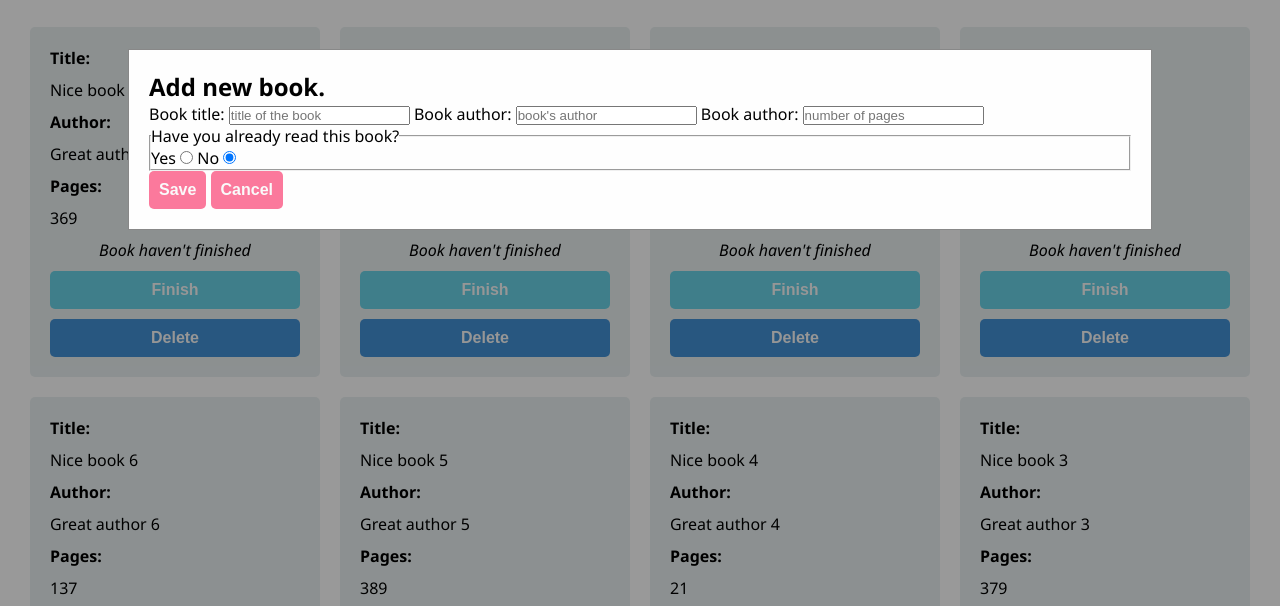
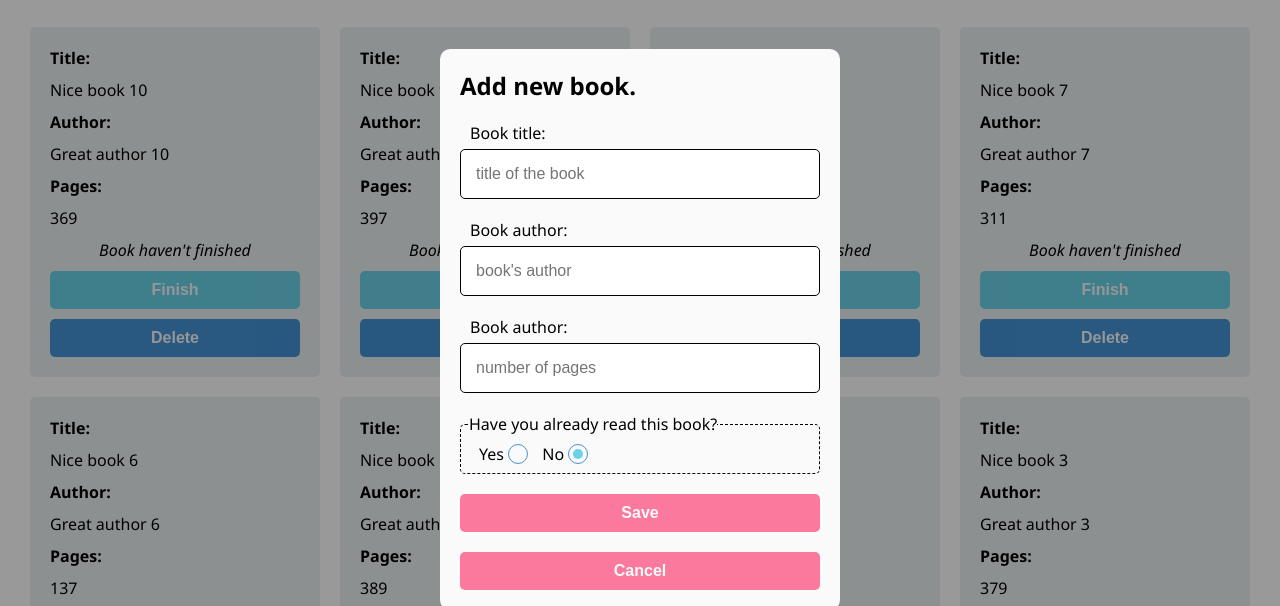
Before and after one commit to vlasdv/library, a plain HTML site: page index.html in a window 1280 px wide. Both pictures are taken after a click on the button "NEW BOOK". Shown: the part 143-749 px from the top of the page. Drawn offline with Linux system fonts and the light colour scheme.

Commit message:
Add styles for modal form

```diff
--- a/index.html
+++ b/index.html
@@ -16,20 +16,26 @@
     </ul>
     <div id="myModal" class="modal">
       <div class="modal__content">
-        <form action="#" class="modal_form">
+        <form action="#" class="modal__form">
           <h2>Add new book.</h2>
-          <label for="title" class="modal___label">Book title:</label>
-          <input type="text" class="modal__input" id="title" name="title" placeholder="title of the book">
-          <label for="author" class="modal___label">Book author:</label>
-          <input type="text" class="modal__input" id="author" name="author" placeholder="book's author">
-          <label for="pages" class="modal___label">Book author:</label>
-          <input type="tel" class="modal__input" id="pages" name="pages" placeholder="number of pages">
-          <fieldset>
-            <legend>Have you already read this book?</legend>
-            <label for="radio-yes" class="modal___label">Yes</label>
-            <input type="radio" id="radio-yes" name="finished" value="1">
-            <label for="radio-no" class="modal___label">No</label>
-            <input type="radio" id="radio-no" name="finished" value="0" checked>
+          <div class="modal__input-block">
+            <label for="title" class="modal__label">Book title:</label>
+            <input type="text" class="modal__input" id="title" name="title" placeholder="title of the book">
+          </div>
+          <div class="modal__input-block">
+            <label for="author" class="modal__label">Book author:</label>
+            <input type="text" class="modal__input" id="author" name="author" placeholder="book's author">
+          </div>
+          <div class="modal__input-block">
+            <label for="pages" class="modal__label">Book author:</label>
+            <input type="tel" class="modal__input" id="pages" name="pages" placeholder="number of pages">
+          </div>
+          <fieldset class="modal__fieldset">
+            <legend class="modal__legend">Have you already read this book?</legend>
+            <label for="radio-yes" class="modal__label">Yes</label>
+            <input class="modal__radio" type="radio" id="radio-yes" name="finished" value="1">
+            <label for="radio-no" class="modal__label">No</label>
+            <input class="modal__radio" type="radio" id="radio-no" name="finished" value="0" checked>
           </fieldset>
 
           <button class="modal__button modal__button-submit" type="submit">Save</button>
--- a/static/app.js
+++ b/static/app.js
@@ -124,7 +124,7 @@ displayBooks(myLibrary);
 
 // Get the modal
 const modal = document.querySelector('.modal');
-const form = document.querySelector('.modal_form');
+const form = document.querySelector('.modal__form');
 const closeModalButton = document.querySelector('.modal__button-close');
 const submitModalButton = document.querySelector('.modal__button-submit');
 
--- a/static/styles.css
+++ b/static/styles.css
@@ -130,24 +130,74 @@ button {
 
 /* Modal Content/Box */
 .modal__content {
-  background-color: #fefefe;
+  background-color: var(--lightest-color);
+  border-radius: 10px;
+  max-width: 400px;
   margin: 15% auto;
   padding: 20px;
-  border: 1px solid #888;
-  width: 80%;
+  /* border: 1px solid #888;   */
 }
 
-/* The Close Button */
-.modal__close-button {
-  color: #aaa;
-  float: right;
-  font-size: 28px;
-  font-weight: bold;
+.modal__form {
+  display: grid;
+  gap: 20px;
 }
 
-.modal__close-button:hover,
-.modal__close-button:focus {
-  color: black;
-  text-decoration: none;
-  cursor: pointer;
+.modal__input-block {
+  display: grid;
+  gap: 5px;
 }
+
+.modal__label {
+  padding-left: 10px;
+}
+
+.modal__input {
+  height: 50px;
+  border-radius: 5px;
+  border: 1px solid;
+  padding: 5px 15px;
+  font-size: 1rem;
+}
+
+.modal__fieldset {
+  position: relative;
+  /* border: none; */
+  padding: 8px;
+  border: 1px dashed;
+  border-radius: 5px;
+}
+
+.modal__radio {
+  appearance: none;
+
+  height: 20px;
+  width: 20px;
+  border-radius: 50%;
+  border: 1px solid var(--main-color-darker);
+
+  /* Adjusts the position of the checkboxes on the text baseline */
+  vertical-align: -4px;
+  outline: none;
+}
+
+.modal__radio::before {
+  display: block;
+  content: " ";
+
+  width: 10px;
+  height: 10px;
+  border-radius: 50%;
+  background-color: var(--main-color);
+
+  /* font-size: 1.2rem; */
+  transform: translate(4px, 4px) scale(0);
+  transform-origin: center;
+  transition: all 0.3s ease-in;
+}
+
+.modal__radio:checked::before {
+  /* 20px - (10px radio size) - (1px border * 2) = 8 / 2 = 4px */
+  transform: translate(4px, 4px) scale(1);
+  transition: all 0.3s cubic-bezier(0.25, 0.25, 0.56, 2);
+}
```
